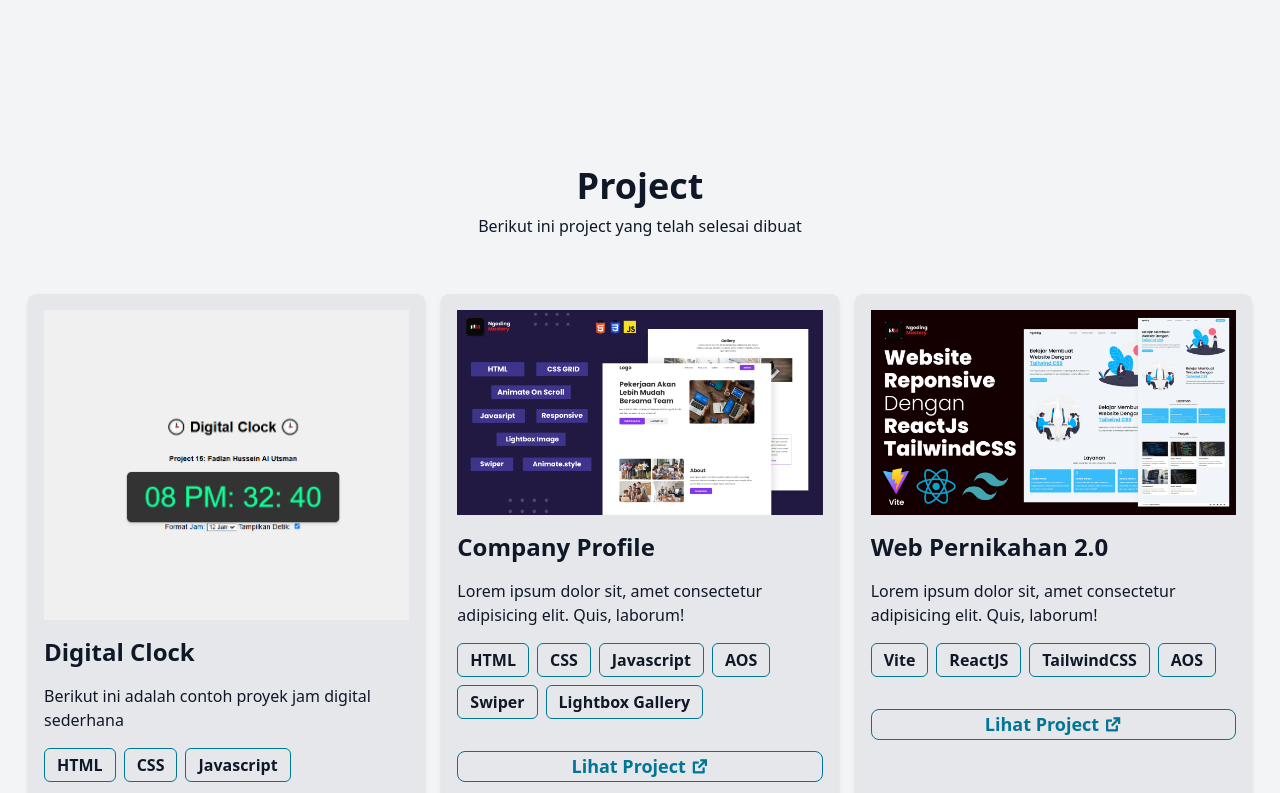
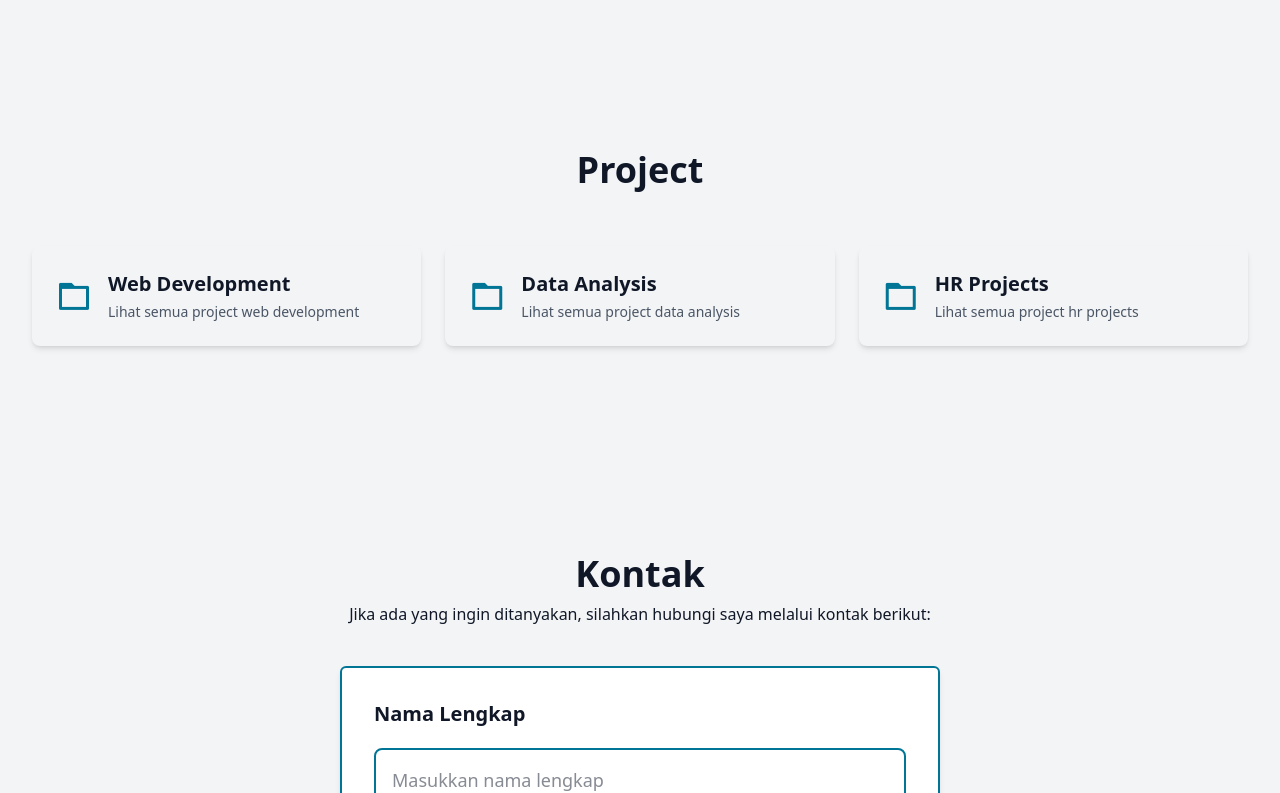
Before and after one commit to FadlanHussein/fadlanhussein.github.io, a React (Vite) app: page / in a window 1280 px wide. Shown: the part 1698-2491 px from the top of the page. Built offline with nearby package versions, Linux system fonts and the light colour scheme.

Commit message:
Penambahan category proyek

```diff
--- a/src/App.jsx
+++ b/src/App.jsx
@@ -3,6 +3,7 @@ import DataImage from "./data";
 import { listTools, listProject } from "./data";
 import AOS from "aos";
 import "aos/dist/aos.css";
+import ProjectCategory from "./components/ProjectCategory";
 
 function App() {
   useEffect(() => {
@@ -149,7 +150,7 @@ function App() {
           >
             Tools yang saya gunakan untuk pengembangan program:
           </p>
-          <div className="tools-box mt-14 grid lg:grid-cols-4 md:grid-cols-3 sm:grid-cols-2 gap-4 px-5">
+          <div className="tools-box mt-14 grid lg:grid-cols-4 md:grid-cols-3 grid-cols-2 gap-2 px-3">
             {listTools.map((tool) => (
               <div
                 key={tool.id}
@@ -162,12 +163,12 @@ function App() {
                 <img
                   src={tool.gambar}
                   alt={tool.nama}
-                  className="w-14 bg-gray-200 p-1 group-hover:bg-cyan-700 border border-cyan-800 rounded-lg"
+                  className="w-10 sm:w-14 bg-gray-200 p-1 group-hover:bg-cyan-700 border border-cyan-800 rounded-lg"
                   loading="lazy"
                 />
                 <div className="flex flex-col">
-                  <h4 className="font-bold text-lg">{tool.nama}</h4>
-                  <p className="text-lg text-cyan-700 group-hover:text-white">
+                  <h4 className="font-bold text-sm text-lg">{tool.nama}</h4>
+                  <p className="text-sm text-lg text-cyan-700 group-hover:text-white">
                     {tool.ket}
                   </p>
                 </div>
@@ -176,63 +177,7 @@ function App() {
           </div>
         </div>
         {/* ini berisi project */}
-        <div className="mt-32 py-10" id="project">
-          <h1
-            className="text-center text-4xl font-bold mb-2"
-            data-aos="fade-up"
-            data-aos-duration="1000"
-            data-aos-once="true"
-          >
-            Project
-          </h1>
-          <p
-            className="text-base-loose text-center opacity-70"
-            data-aos="fade-up"
-            data-aos-duration="1000"
-            data-aos-delay="300"
-            data-aos-once="true"
-          >
-            Berikut ini project yang telah selesai dibuat
-          </p>
-          <div className="project-box mt-14 grid lg:grid-cols-3 md:grid-cols-2 sm:grid-cols-1 gap-4 px-3">
-            {listProject.map((project) => (
-              <div
-                key={project.id}
-                className="p-4 bg-gray-200 rounded-lg shadow-md hover:shadow-lg transition-shadow duration-300"
-                data-aos="fade-up"
-                data-aos-duration="1000"
-                data-aos-delay={project.delay}
-                data-aos-once="true"
-              >
-                <img src={project.gambar} alt="Project Image" loading="lazy" />
-                <div>
-                  <h1 className="text-2xl font-bold my-4">{project.nama}</h1>
-                  <p className="text-base-loose mb-4">{project.desk}</p>
-                  <div className="flex flex-wrap gap-2">
-                    {project.tools.map((tool, index) => (
-                      <p
-                        className="bg-gray-200 py-1 px-3 border border-cyan-700 rounded-md font-semibold"
-                        key={index}
-                      >
-                        {tool}
-                      </p>
-                    ))}
-                  </div>
-                  <div className="mt-8 text-center">
-                    <a
-                      href={project.demourl}
-                      target="_blank"
-                      rel="noopener noreferrer"
-                      className="p=3 rounded-lg block border hover:bg-cyan-700 hover:text-white transition duration-300 bg-gray-200 text-cyan-700 font-semibold text-lg text-center"
-                    >
-                      Lihat Project <i className="ri-external-link-line"></i>
-                    </a>
-                  </div>
-                </div>
-              </div>
-            ))}
-          </div>
-        </div>
+        <ProjectCategory />
         {/* ini berisi kontak */}
         <div className="kontak mt-32 py-10" id="kontak">
           <h1
--- /dev/null
+++ b/src/components/ProjectCategory.jsx
@@ -0,0 +1,103 @@
+import { useState } from "react";
+import { projectCategory, listProject } from "../data";
+
+const ProjectCategory = () => {
+  const [selectedCategory, setSelectedCategory] = useState(null);
+
+  // Filter projects berdasarkan kategori yang dipilih
+  const filteredProjects = selectedCategory
+    ? listProject.filter((project) => project.category === selectedCategory)
+    : [];
+
+  return (
+    <div className="mt-32 py-10" id="project">
+      <h1
+        className="text-center text-4xl font-bold mb-2"
+        data-aos="fade-up"
+        data-aos-duration="1000"
+        data-aos-once="true"
+      >
+        Project
+      </h1>
+
+      {!selectedCategory ? (
+        // Tampilan Folder Grid
+        <div className="grid lg:grid-cols-3 md:grid-cols-2 grid-cols-1 gap-6 px-4 mt-14">
+          {projectCategory.map((category) => (
+            <div
+              key={category.id}
+              className="bg-gray-100 p-6 rounded-lg shadow-md hover:shadow-lg transition-all cursor-pointer group"
+              data-aos="fade-up"
+              data-aos-duration="1000"
+              data-aos-once="true"
+              onClick={() => setSelectedCategory(category.slug)}
+            >
+              <div className="flex items-center gap-4">
+                <i className="ri-folder-3-line text-4xl text-cyan-700 group-hover:text-cyan-800"></i>
+                <div>
+                  <h3 className="text-xl font-bold mb-1">{category.name}</h3>
+                  <p className="text-gray-600 text-sm">
+                    Lihat semua project {category.name.toLowerCase()}
+                  </p>
+                </div>
+              </div>
+            </div>
+          ))}
+        </div>
+      ) : (
+        // Tampilan Projects dari kategori yang dipilih
+        <div className="px-4">
+          <button
+            onClick={() => setSelectedCategory(null)}
+            className="mb-8 flex items-center gap-2 text-cyan-700 hover:text-cyan-800"
+          >
+            <i className="ri-arrow-left-line"></i>
+            Kembali ke Kategori
+          </button>
+
+          <div className="grid lg:grid-cols-3 md:grid-cols-2 grid-cols-1 gap-6">
+            {filteredProjects.map((project) => (
+              <div
+                key={project.id}
+                className="bg-gray-100 p-6 rounded-lg shadow-md"
+                data-aos="fade-up"
+                data-aos-duration="1000"
+                data-aos-once="true"
+              >
+                <img
+                  src={project.gambar}
+                  alt={project.nama}
+                  className="w-full rounded-lg mb-4"
+                />
+                <h3 className="text-xl font-bold mb-2">{project.nama}</h3>
+                <p className="text-gray-600 mb-4">{project.desk}</p>
+                <div className="flex flex-wrap gap-2 mb-4">
+                  {project.tools.map((tool, index) => (
+                    <span
+                      key={index}
+                      className="px-3 py-1 bg-gray-200 rounded-full text-sm"
+                    >
+                      {tool}
+                    </span>
+                  ))}
+                </div>
+                {project.demourl && (
+                  <a
+                    href={project.demourl}
+                    target="_blank"
+                    rel="noopener noreferrer"
+                    className="inline-block px-4 py-2 bg-cyan-700 text-white rounded-lg hover:bg-cyan-800"
+                  >
+                    Lihat Project
+                  </a>
+                )}
+              </div>
+            ))}
+          </div>
+        </div>
+      )}
+    </div>
+  );
+};
+
+export default ProjectCategory;
--- a/src/data.js
+++ b/src/data.js
@@ -105,9 +105,28 @@ import Project4 from "/assets/project/proyek4.webp";
 import Project5 from "/assets/project/proyek5.webp";
 import Project6 from "/assets/project/proyek6.webp";
 
+export const projectCategory = [
+  {
+    id: 1,
+    name: "Web Development",
+    slug: "web-dev",
+  },
+  {
+    id: 2,
+    name: "Data Analysis",
+    slug: "data-analysis",
+  },
+  {
+    id: 3,
+    name: "HR Projects",
+    slug: "hr-projects",
+  },
+];
+
 export const listProject = [
   {
     id: 1,
+    category: "web-dev",
     gambar: Project1,
     nama: "Digital Clock",
     desk: "Berikut ini adalah contoh proyek jam digital sederhana",
@@ -116,7 +135,8 @@ export const listProject = [
     demourl: "https://task-15-digital-clock.vercel.app/",
   },
   {
-    id: 2,
+    id: 1,
+    category: "data-analysis",
     gambar: Project2,
     nama: "Company Profile",
     desk: "Lorem ipsum dolor sit, amet consectetur adipisicing elit. Quis, laborum!",
@@ -124,7 +144,8 @@ export const listProject = [
     delay: "300",
   },
   {
-    id: 3,
+    id: 1,
+    category: "hr-projects",
     gambar: Project3,
     nama: "Web Pernikahan 2.0",
     desk: "Lorem ipsum dolor sit, amet consectetur adipisicing elit. Quis, laborum!",
```
